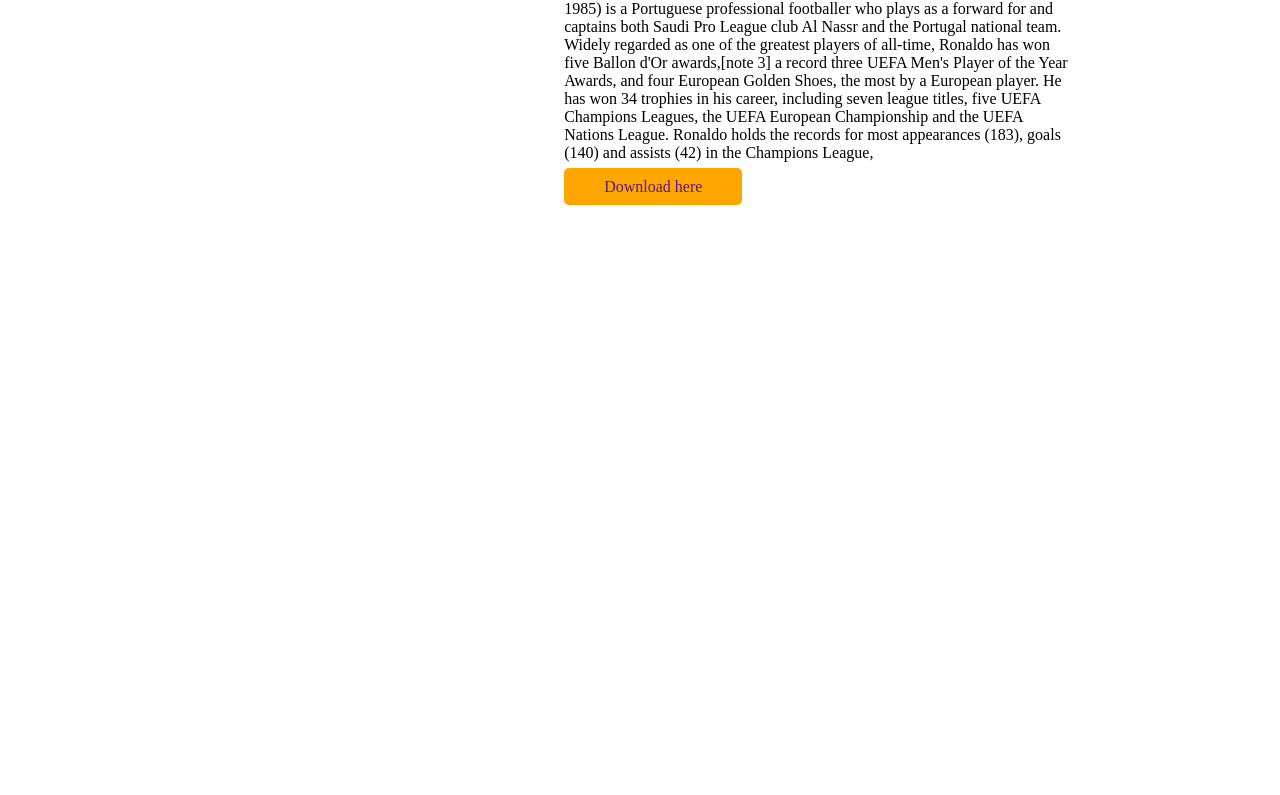
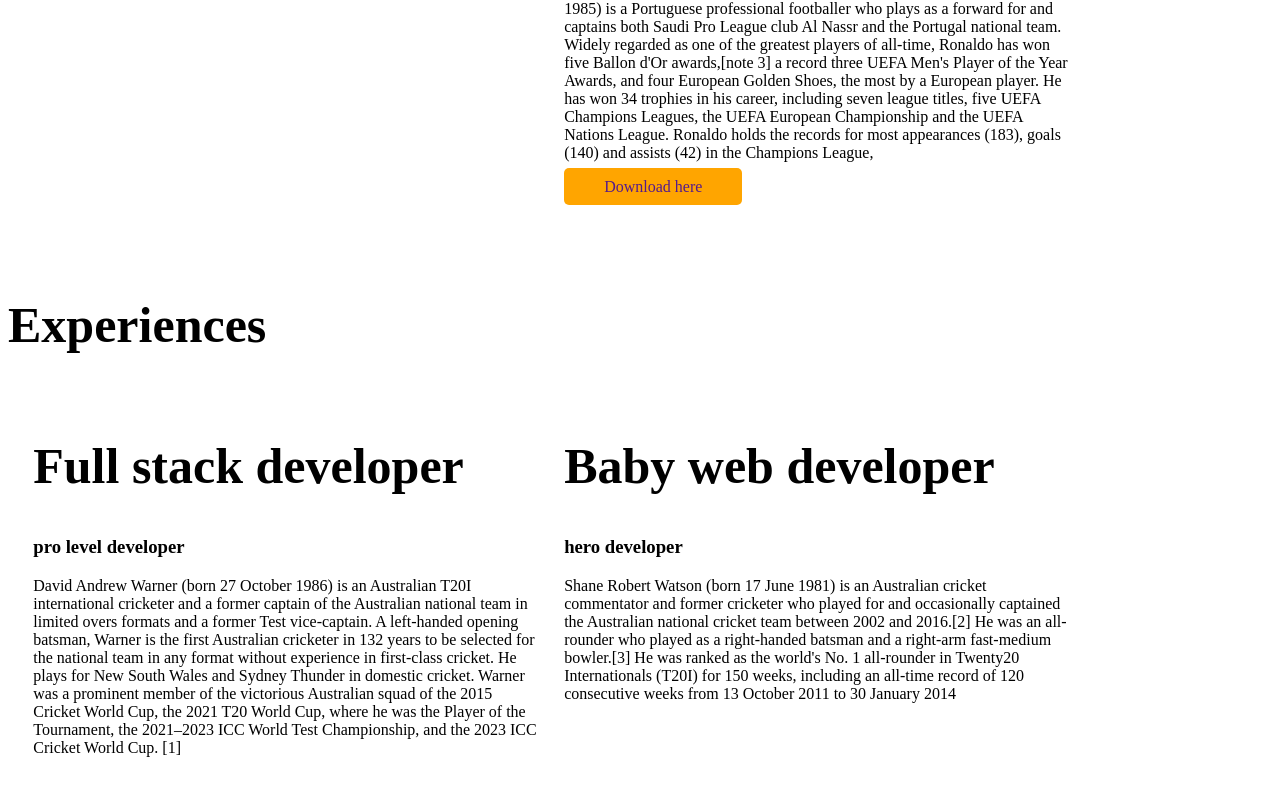
Before and after one commit to ringkonBarua/developer-protfolio, a plain HTML site: page index.html in a window 1280 px wide. Shown: the part 991-1786 px from the top of the page. Before the commit the page ends 1287 px from the top, so only its background shows below. Drawn offline with Linux system fonts and the light colour scheme.

```diff
--- a/index.html
+++ b/index.html
@@ -14,7 +14,7 @@
 </head>
 
 <body>
-    <section>
+    <section class="flexible-container">
         <div class="half-width">
             <h1>welcome to </h1>
             <h2><span class="orange-color">Ringkon</span> world</h2>
@@ -42,7 +42,7 @@
         </div>
         <div class="half-width"> <img src="images/ringkon.png" sizes="" alt=""></div>
     </section>
-    <section class="Dream Big">
+    <section class="Dream Big flexible-container">
         <div class="half-width">
             <img src="images/ringkon2.png" alt="">
         </div>
@@ -67,6 +67,38 @@
             <a class="link-button" target="_blank" href="">Download here</a>
         </div>
     </section>
+    <section class="experince-area">
+        <h1>Experiences</h1>
+        <div class="flexible-container">
+            <div class="half-width">
+                <h1>Full stack developer</h1>
+                <h3>pro level developer</h3>
+                <p>David Andrew Warner (born 27 October 1986) is an Australian T20I international cricketer and a former
+                    captain of the Australian national team in limited overs formats and a former Test vice-captain. A
+                    left-handed opening batsman, Warner is the first Australian cricketer in 132 years to be selected
+                    for
+                    the national team in any format without experience in first-class cricket. He plays for New South
+                    Wales
+                    and Sydney Thunder in domestic cricket. Warner was a prominent member of the victorious Australian
+                    squad
+                    of the 2015 Cricket World Cup, the 2021 T20 World Cup, where he was the Player of the Tournament,
+                    the
+                    2021–2023 ICC World Test Championship, and the 2023 ICC Cricket World Cup. [1]</p>
+            </div>
+            <div class="half-width">
+                <h1>Baby web developer</h1>
+                <h3>hero developer</h3>
+                <p>Shane Robert Watson (born 17 June 1981) is an Australian cricket commentator and former cricketer who
+                    played for and occasionally captained the Australian national cricket team between 2002 and 2016.[2]
+                    He
+                    was an all-rounder who played as a right-handed batsman and a right-arm fast-medium bowler.[3] He
+                    was
+                    ranked as the world's No. 1 all-rounder in Twenty20 Internationals (T20I) for 150 weeks, including
+                    an
+                    all-time record of 120 consecutive weeks from 13 October 2011 to 30 January 2014</p>
+            </div>
+        </div>
+    </section>
 </body>
 
 </html>
--- a/style.css
+++ b/style.css
@@ -11,7 +11,7 @@
     color: orange;
 }
 
-section {
+.flexible-container {
     display: flex;
     margin-bottom: 100px;
 }
```
